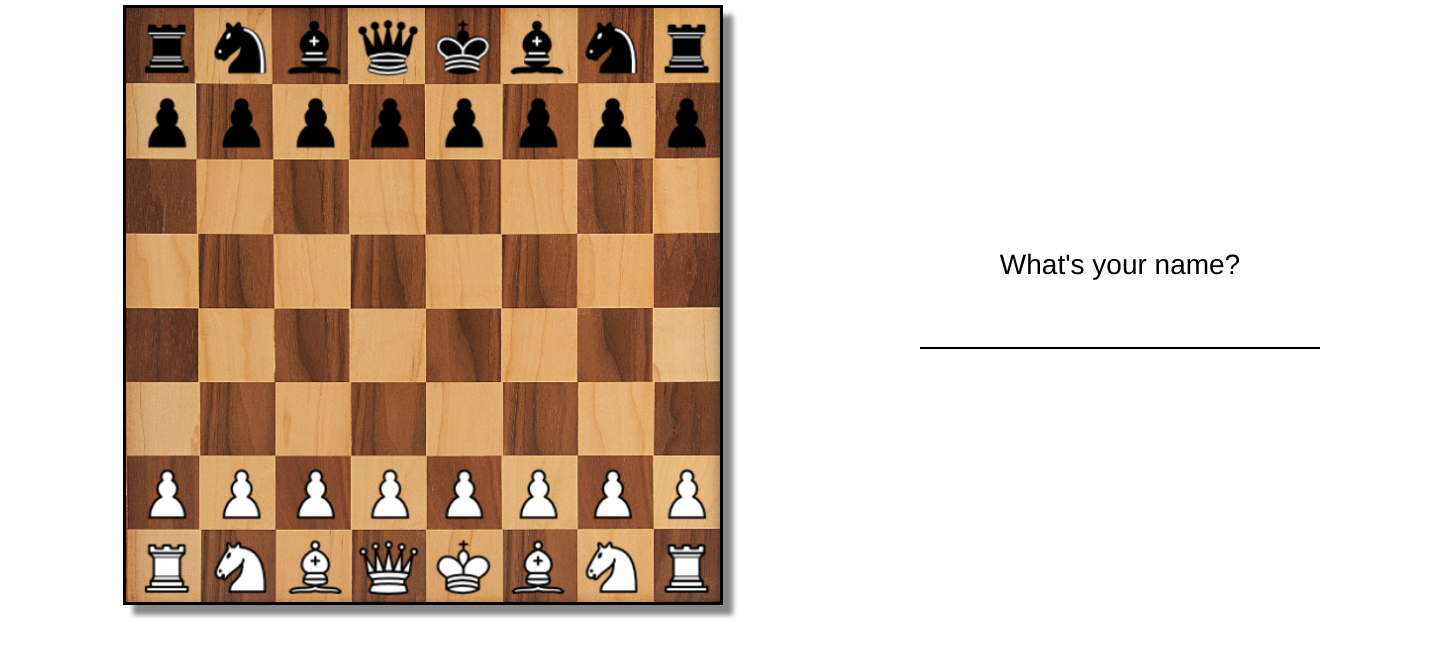
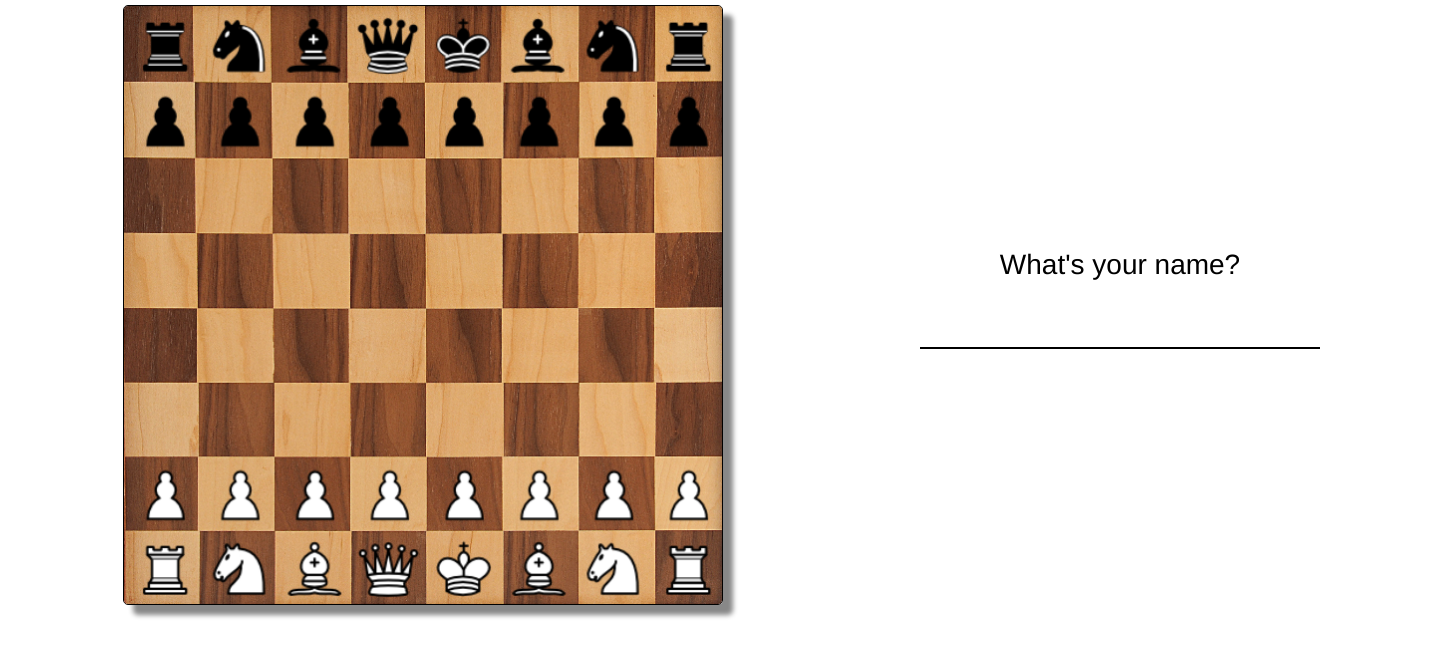
Before and after one commit to inconsiderate/calvinchess, a PHP site: page / in a window 1440 px wide. Shown: the part 72-729 px from the top of the page. Run offline with PHP 8.4, Linux system fonts and the light colour scheme; some libraries are stand-ins or nearby versions.

Commit message:
fixed some styling

```diff
--- a/public/style.css
+++ b/public/style.css
@@ -155,4 +155,6 @@ canvas {
   box-shadow: 10px 10px 5px #888888;
   border-style: solid;
   border-color: black;
+  border-radius: 5px;
+  border-width: 1px;
 }
```
